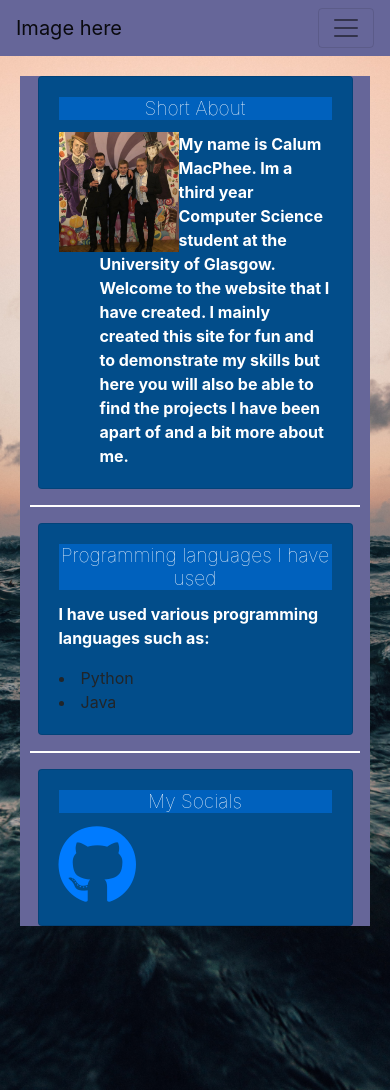
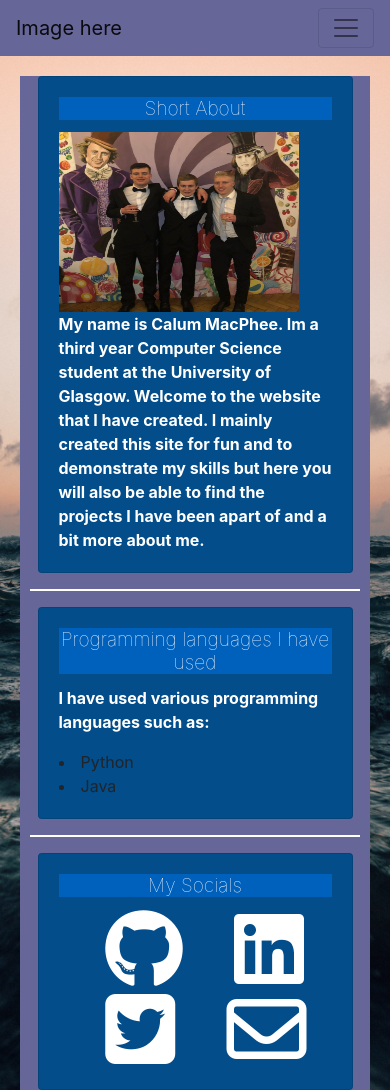
Before and after one commit to Calmac56/mysite, a Django app: page / in a window 390 px wide. Run offline with Django 3.2, Linux system fonts and the light colour scheme; some libraries are stand-ins or nearby versions.

Commit message:
Added social buttons and more base css

```diff
--- a/static/css/index.css
+++ b/static/css/index.css
@@ -35,7 +35,21 @@
 
 }
 
+i.fas,
+i.far,
+i.fab {
 
+  margin-left: 7vw;
+  color: white;
+
+}
+
+i.fas,
+i.far:hover,
+i.fab:hover{
+
+  color: black;
+}
 
 
 @media screen and (max-width: 600px) {
@@ -47,6 +61,23 @@
     margin-left: 10px;
     margin-right: 10px;
   }
+  #meimage{
+    width: 240px;
+    height:180px;
+    float: none;
+  }
+  #mepara{
+    margin-left: 0px;
+  }
+  i.fas,
+  i.far,
+  i.fab {
+  margin-left: 12vw;
+
+}
+
+
+
 }
 .hrs{
     border: 1px solid white;
--- a/static/css/main.css
+++ b/static/css/main.css
@@ -6,8 +6,13 @@
         background-repeat: no-repeat;
         background-size: cover;
         max-width:100%;
-        overflow-y: hidden;
+        overflow-x: hidden;
 }
+#content{
+    overflow-y: auto;
+}
+
+
 
 #navitems{
     font-weight: bold;
--- a/templates/mysiteapp/index.html
+++ b/templates/mysiteapp/index.html
@@ -3,6 +3,7 @@
 {% block head_block %}
 <link rel="stylesheet" href="{% static "css/index.css"%}" type="text/css">
 <script src="https://kit.fontawesome.com/b931e73ba5.js" crossorigin="anonymous"></script>
+
 {% endblock %}
 {% block body_block %}
 <div id="indexcont">
@@ -34,7 +35,10 @@
 <div class="card">
   <div class="card-body">
       <h5 class="card-title">My Socials</h5>
-      <a href="https://github.com/Calmac56"><i class="fab fa-github fa-5x"></i></a>
+      <a href="https://github.com/Calmac56"><i class="fab fa-github fa-5x" data-toggle="tooltip" title="Github"></i></a>
+      <a href="https://www.linkedin.com/in/calum-macphee-882337a0/"><i class="fab fa-linkedin fa-5x" data-toggle="tooltip" title="LinkedIn"></i></a>
+      <a href="https://twitter.com/mrmacphee2000"><i class="fab fa-twitter-square fa-5x" data-toggle="tooltip" title="Twitter"></i></a>
+      <a href="mailto:cmacphee56@gmail.com"><i class="far fa-envelope fa-5x" data-toggle="tooltip" title="Email"></i></a>
 
 </div>
 </div>
@@ -42,5 +46,9 @@
 
 
 </div>
-
+<script>
+  $(function () {
+  $('[data-toggle="tooltip"]').tooltip()
+})
+</script>
 {% endblock %}
```
